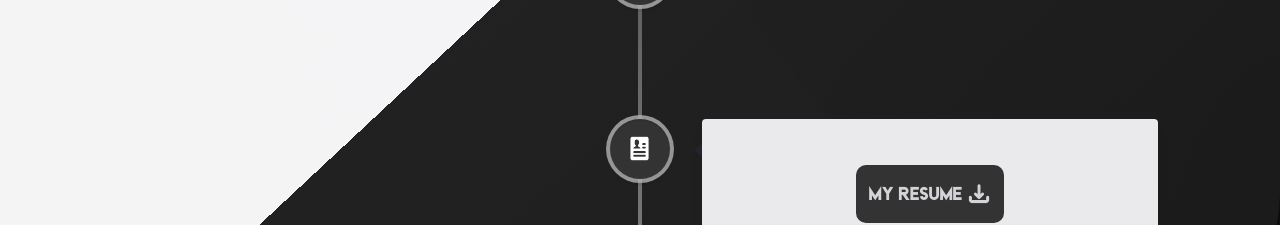
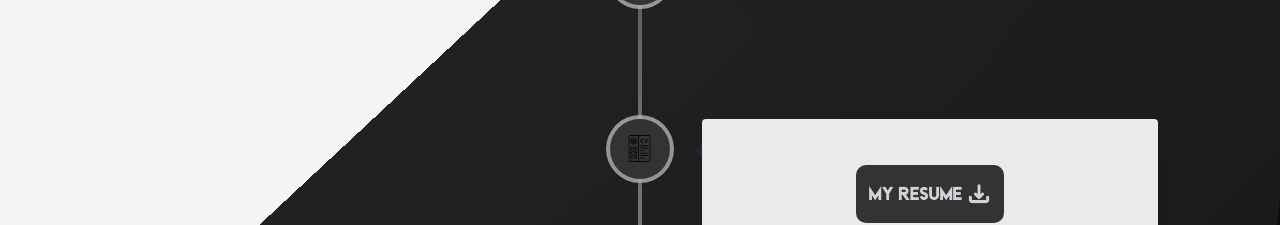
Before and after one commit to wessware/portfolio_24, a React (Vite) app: page / in a window 1280 px wide. Shown: the part 3820-4045 px from the top of the page. Built offline with nearby package versions, Linux system fonts and the light colour scheme.

Commit message:
resume link updated

```diff
--- a/src/assets/index.js
+++ b/src/assets/index.js
@@ -54,6 +54,7 @@ import cf from './icons/cf.png';
 import ds from './icons/ds.png';
 import student from './icons/student.png';
 import manager from './icons/manager.png';
+import cv from './icons/cv.png';
 
 import komikult from './projects/amerix_vs.png';
 import leaderboard from './projects/sungurai.jpg';
@@ -69,6 +70,7 @@ export {
   r,
   freelancer,
   cf,
+  cv,
   student,
   ds,
   manager,
--- a/src/components/Experience.jsx
+++ b/src/components/Experience.jsx
@@ -7,7 +7,7 @@ import 'react-vertical-timeline-component/style.min.css';
 import { styles } from '../styles';
 import { experiences } from '../constants';
 import { SectionWrapper } from '../hoc';
-import { download, downloadHover, resume } from '../assets';
+import { download, downloadHover, cv } from '../assets';
 import { textVariant } from '../utils/motion';
 
 const ExperienceCard = ({ experience }) => (
@@ -85,7 +85,7 @@ const Experience = () => {
             icon={
               <div className="flex justify-center items-center w-full h-full">
                 <img
-                  src={resume}
+                  src={cv}
                   alt="resume"
                   className="w-[45%] h-[45%] object-contain"
                 />
@@ -102,7 +102,7 @@ const Experience = () => {
               ease-in-out"
               onClick={() =>
                 window.open(
-                  'resume link', //paste the link to your resume here
+                  'https://drive.google.com/file/d/1SPva-_v207IjgWYnUIZs11N-g3Y-41JE/view?usp=drive_link',
                   '_blank'
                 )
               }
--- a/src/constants/index.js
+++ b/src/constants/index.js
@@ -16,9 +16,6 @@ import {
   math,
   movie,
   nyeusi,
-  dcc,
-  kelhel,
-  microverse,
 
   excel,
   python,
@@ -29,6 +26,7 @@ import {
   student,
   manager,
   ds,
+  cv,
 } from '../assets';
 
 export const navLinks = [
```
Also changed, not shown: src/assets/icons/cv.png (added).
